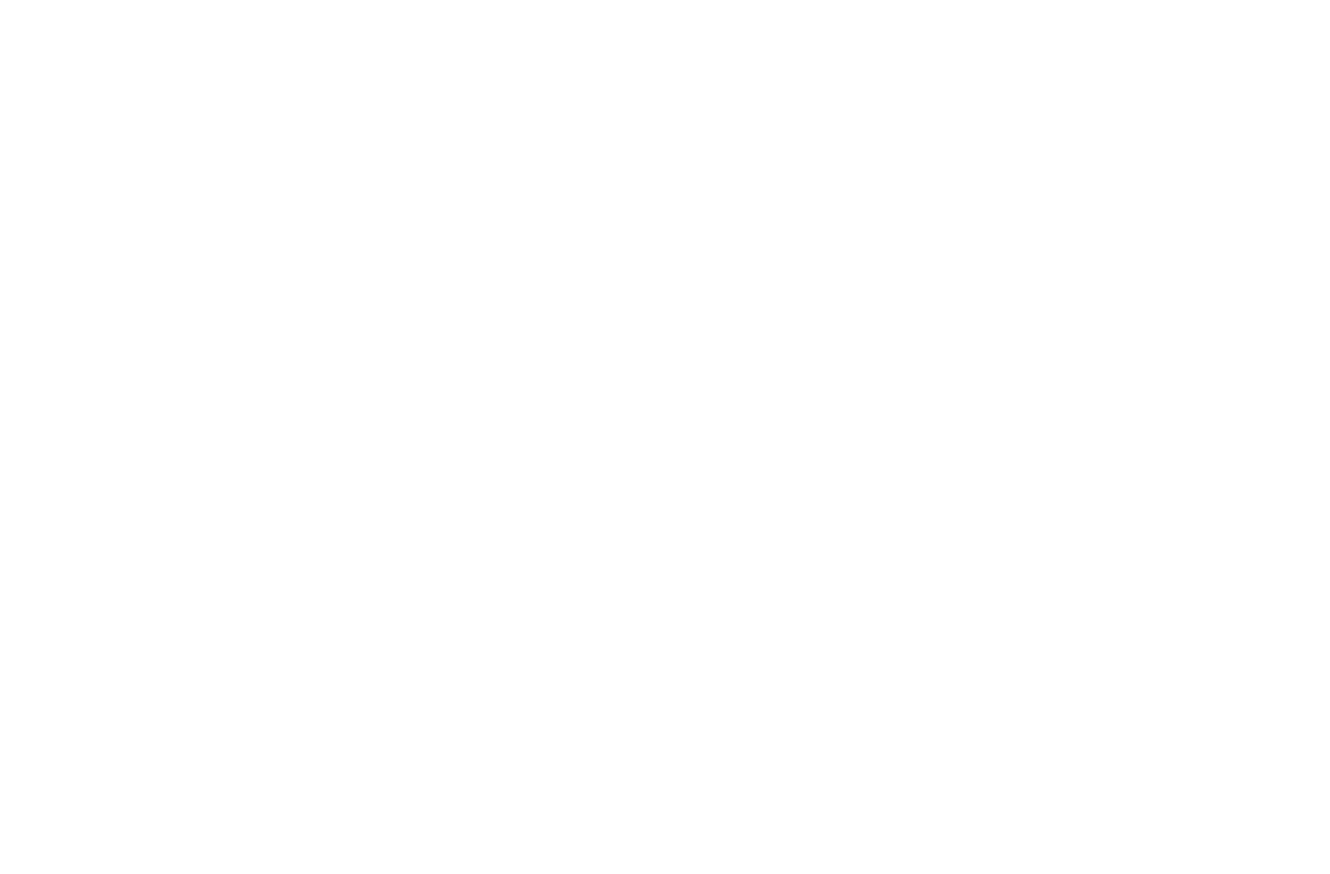
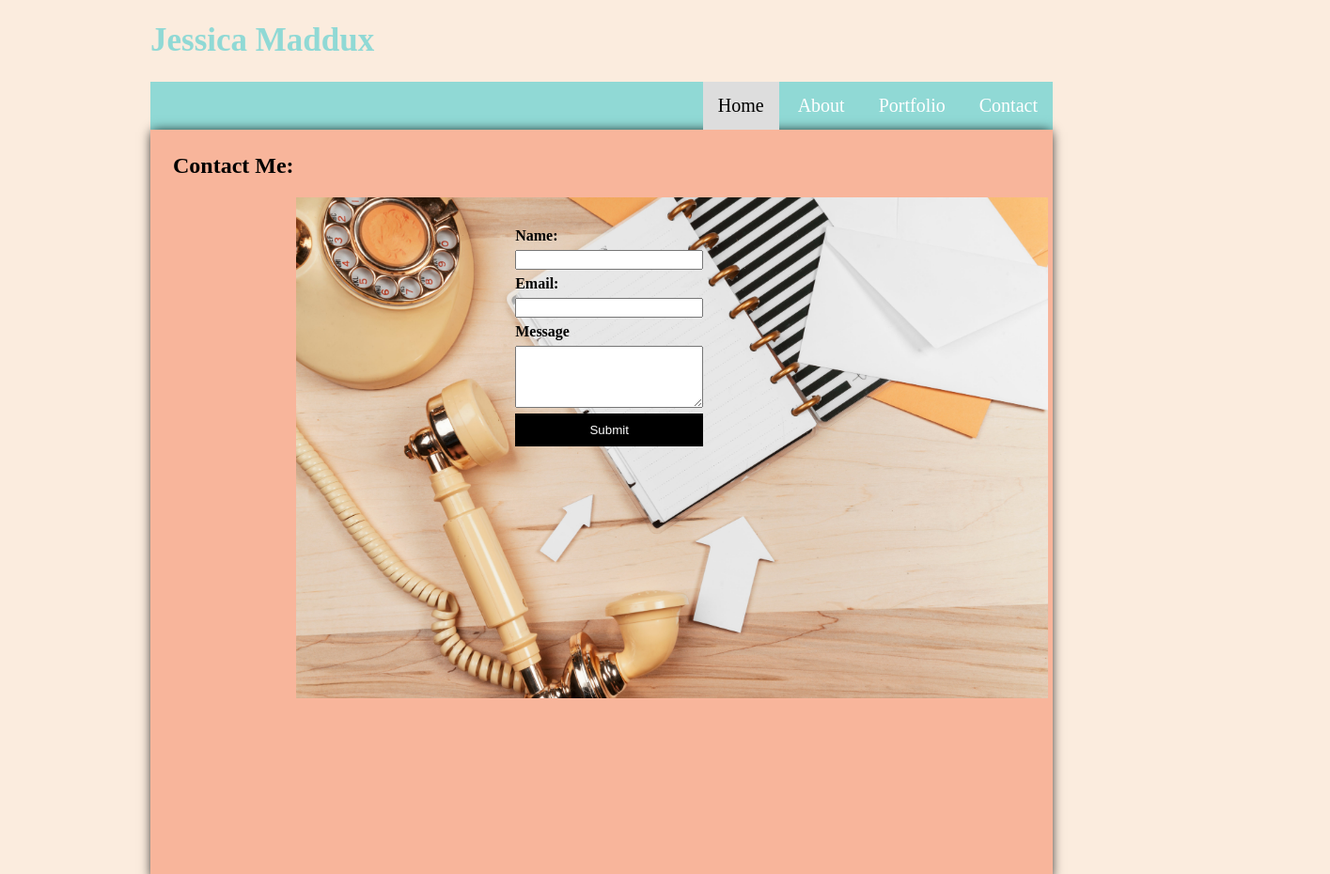
Before and after one commit to jessiskyy/personal-biopage, a plain HTML site: page contact.html in a window 1280 px wide. Shown: the top 930 px of the page at 94% size, 1415 px wide, since content can reach past the window. Before the commit the page ends 800 px from the top, so only its background shows below. Drawn offline with Linux system fonts and the light colour scheme.

Commit message:
added success.html and success.js files and css styling

```diff
--- a/contact.css
+++ b/contact.css
@@ -0,0 +1,125 @@
+body {
+    display: block;
+    background-color: #fbecde;
+    box-shadow: 0px 5px white;
+    padding: 0px0px 0px 0px;
+    max-width: 960px;
+    margin: auto;
+    height: 100px;
+
+}
+* {
+    box-sizing: border-box;
+}
+
+main {
+    min-height: 100vh;
+    padding: 5px 24px 96px;
+    box-shadow: 0 0 12px -2px black;
+    background-color: #f8b59b;
+    z-index: 1;
+
+}
+
+h1 {
+    display: block;
+    font-size: 35px;
+    color: #90d9d5;
+    font-weight: bold;
+    font-family: ivy-presto;
+}
+
+.topnav {
+    background-color: #90d9d5;
+    overflow: hidden;
+}
+
+.topnav a {
+    display: inline-block;
+    color: white;
+    text-align: center;
+    padding: 14px 16px;
+    text-decoration: none;
+    font-size: 20px;
+}
+
+.topnav a:hover {
+    background-color: #ddd;
+    color: black;
+}
+
+.topnav a.active {
+    background-color: #ddd;
+    color: black;
+}
+
+.box {
+    width: 800px;
+    height: 100px;
+    margin: 18px 0px;
+
+}
+
+.contact {
+    position: absolute;
+    left: 315px;
+    height: 100vh;
+    margin-bottom: 15px;
+    z-index: 2;
+    margin-left: auto;
+    margin-right: auto;
+
+}
+
+.purchase-form {
+    display: flex;
+    flex-direction: column;
+    gap: 06px;
+    width: 200px;
+    margin-top: 20px;
+    position: absolute;
+    bottom: -15px;
+    left: 45px;
+
+}
+
+.purchase-form label {
+    font-weight: bold;
+}
+
+.purchase-form input[type="text"]
+
+.purchase-form input[type="email"] {
+    padding: 5px;
+    background: black;
+
+}
+
+.purchase-form input[type="submit"] {
+    background: black;
+    color: white;
+    border: none;
+    padding: 10px;
+    cursor: pointer;
+}
+
+#name {
+  padding: 1px 2px;
+}
+
+
+.flex {
+    display: flex;
+    z-index: 3;
+    position: relative;
+    top: 50%;
+    left: 35%;
+    top: 250px;
+
+}
+
+#contactme {
+    z-index: 3;
+    top: 35%;
+    left: 75px;
+}
--- a/contact.html
+++ b/contact.html
@@ -3,9 +3,59 @@
 <head>
     <meta charset="UTF-8">
     <meta name="viewport" content="width=device-width, initial-scale=1.0">
-    <title>Document</title>
+    <title>Contact Page</title>
+    <link rel="stylesheet" href="contact.css">
+    <script src="javascript.js">
+
+    </script>
 </head>
 <body>
+    <header>
+        <div>
+            <h1>Jessica Maddux</h1>
+        </div>
+
+        <div style="text-align: right;" class="topnav">
+            <a class="active" href="index.html">Home</a>
+            <a href="about.html">About</a>
+            <a href="portfolio.html">Portfolio</a>
+            <a href="contact.html">Contact</a>
+        </div>
+    </header>
+
+    <main>
+
+        <h2 id="contactme">Contact Me:</h2>
+
+        <div class="flex">
+
+            <form class="purchase-form" action="success.html" a href="success.html">
+
+                <label for="name">Name:</label>
+                <input type="text" id="name" name="name" required>
+
+                <label for="email">Email:</label>
+                <input type="email" id="email" name="email" required>
+
+                <label for="freeform">Message</label>
+                <textarea id="freeform" name="freeform" rows="4" cols="50">
+                </textarea>
+
+                <input type="submit" value="Submit">
+            </form>
+        </div>
+
+        <div class="contact">
+            <img src="contact-phone-notepad.jpg" height="auto" width="800">
+        </div>
+
+    </main>
 
 </body>
+<!--
+<div class="contact">
+    <img src="contact-phone-notepad.jpg" width="800px" height="auto">
+</div>
+-->
+
 </html>
--- a/javascript.js
+++ b/javascript.js
@@ -1 +1,10 @@
 console.log("Hello World!");
+
+const form = document.querySelector('#form')
+const submitButton = document.querySelector('#submit')
+
+form.addEventListener('submit', (event) => {
+  submitButton.disabled = true
+  e.preventDefault()
+  window.location.href = window.location.origin + '/success.html'
+})
--- /dev/null
+++ b/success.js
@@ -0,0 +1,3 @@
+setTimeout(( SuccessfullySentContactInfo ) => {
+    window.location.href = window.location.origin
+  }, 5000)
```
Also changed, not shown: about.html (+1 -0 lines), index.html (+1 -0 lines), portfolio.html (+1 -0 lines), success.html (added, +15 -0 lines), contact-phone-notepad.jpg (added).
